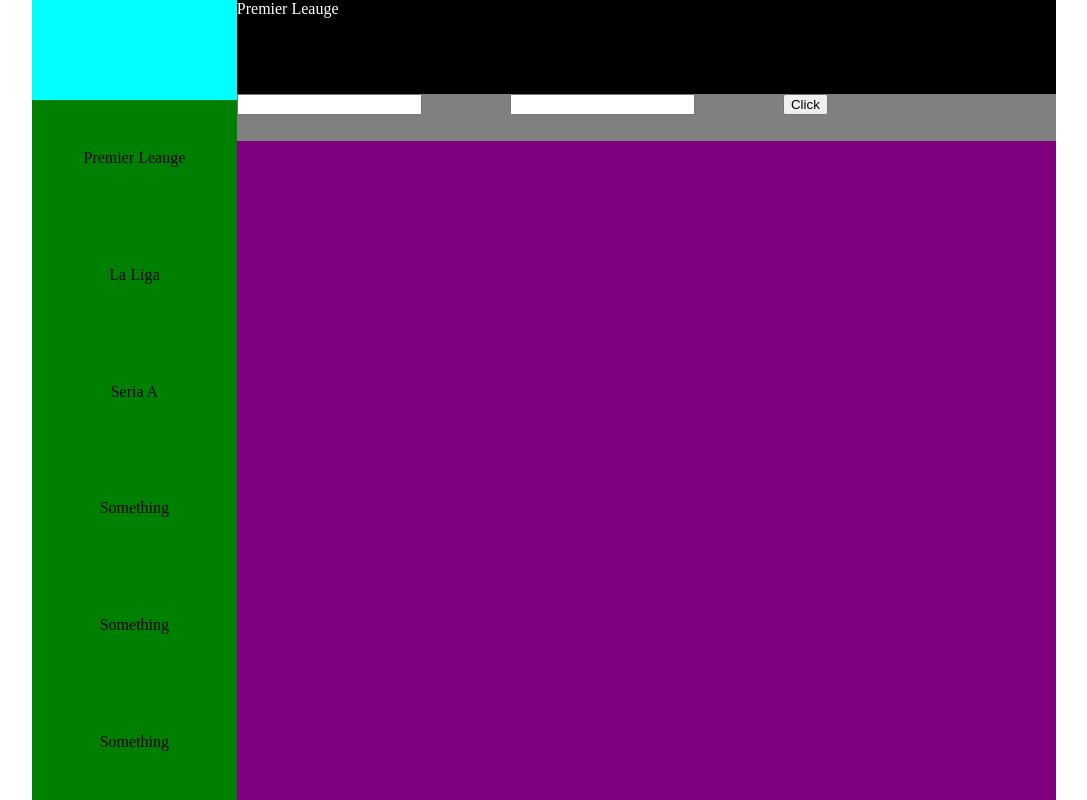
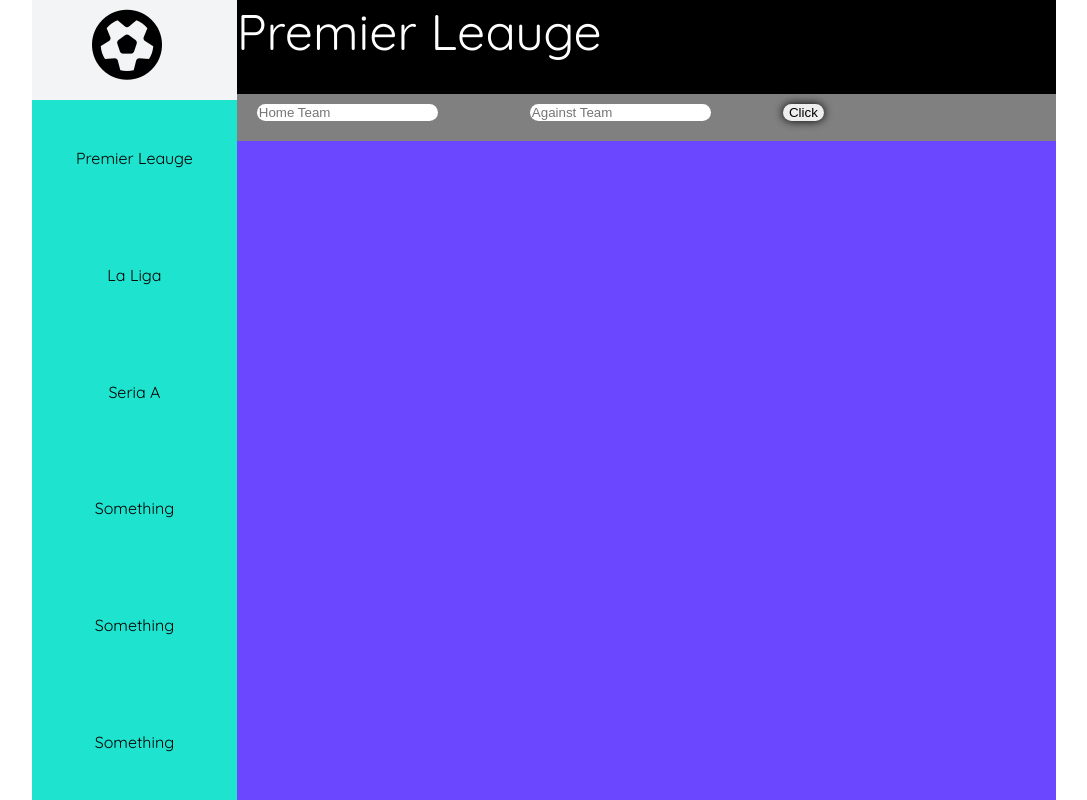
Before and after one commit to GabiCtrlZ/SmartBet, a website: page Dist/index.html in a window 1280 px wide. Both pictures are taken after a click on the element "Premier Leauge". Shown: the whole page, without its empty margins (96-1183 px from the left). Drawn offline with nearby package versions, Linux system fonts and the light colour scheme.

Commit message:
Some stuff

```diff
--- a/Dist/index.html
+++ b/Dist/index.html
@@ -5,6 +5,8 @@
     <meta charset='utf-8'>
     <meta http-equiv='X-UA-Compatible' content='IE=edge'>
     <title>Page Title</title>
+    <script src="https://kit.fontawesome.com/da685f69c6.js"></script>
+    <link href="https://fonts.googleapis.com/css?family=Quicksand&display=swap" rel="stylesheet">
     <meta name='viewport' content='width=device-width, initial-scale=1'>
     <link rel='stylesheet' type='text/css' media='screen' href='style.css'>
     <!-- <link rel="stylesheet" href="https://cdnjs.cloudflare.com/ajax/libs/materialize/1.0.0/css/materialize.min.css"> -->
@@ -14,9 +16,9 @@
 
     <div class="main">
         <div class="logoAndList">
-            <div class="logo"></div>
+            <div class="logo"><i class="fas fa-futbol"></i></div>
             <div class="list">
-                <div class="league">Premier Leauge</div>
+                <div class="league" id="Premier">Premier Leauge</div>
                 <div class="league">La Liga</div>
                 <div class="league">Seria A</div>
                 <div class="league">Something</div>
--- a/Dist/main.js
+++ b/Dist/main.js
@@ -3,8 +3,8 @@ $('body').on('click', '.league', function () {
     $('.input').empty()
     $('.name').html(`${$(this).text()}`)
     $('.input').append(`
-        <div class=form><input type=text></div>
-        <div class=form><input type=text></div>
-        <div class=form><button>Click</button></div>
+        <div class=form><input type=text class="bar" placeholder="Home Team"></div>
+        <div class=form><input type=text class="bar" placeholder="Against Team"></div>
+        <div class=form><button class="button">Click</button></div>
     `)
 })
--- a/Dist/style.css
+++ b/Dist/style.css
@@ -2,6 +2,7 @@ body {
     margin: 0 auto;
     width: auto;
     max-width: 1024px;
+    font-family: 'Quicksand', sans-serif;
 }
 
 .main {
@@ -16,11 +17,11 @@ body {
 }
 
 .logo {
-    background-color: aqua;
+    background-color: #f2f4f6;
 }
 
 .list {
-    background-color: green;
+    background-color: #1ee3cf;
     display: grid;
     grid-template-rows: auto;
     justify-items: center;
@@ -36,6 +37,8 @@ body {
 .name{
     background-color: black;
     color:white;
+    font-size: 50px;
+
 }
 .input{
     display: grid;
@@ -48,3 +51,27 @@ body {
 .form{
     display: inline-block;
 }
+.bar{
+    margin-top: 10px;
+    margin-left:20px;
+    border-radius: 10px;
+    border:0 ;
+}
+.button{
+    margin-top : 10px;
+    border-radius: 15px;
+    border:0 ;
+    box-shadow: 0px 0px 10px black;
+}
+.button:active {
+    transform:  translateY(2px);
+}
+.fa-futbol{
+    height: 30px;
+    font-size: 70px;
+    padding:10px;
+    margin-left:50px;
+}
+.data2{
+    background : #6b48ff;
+}
```
